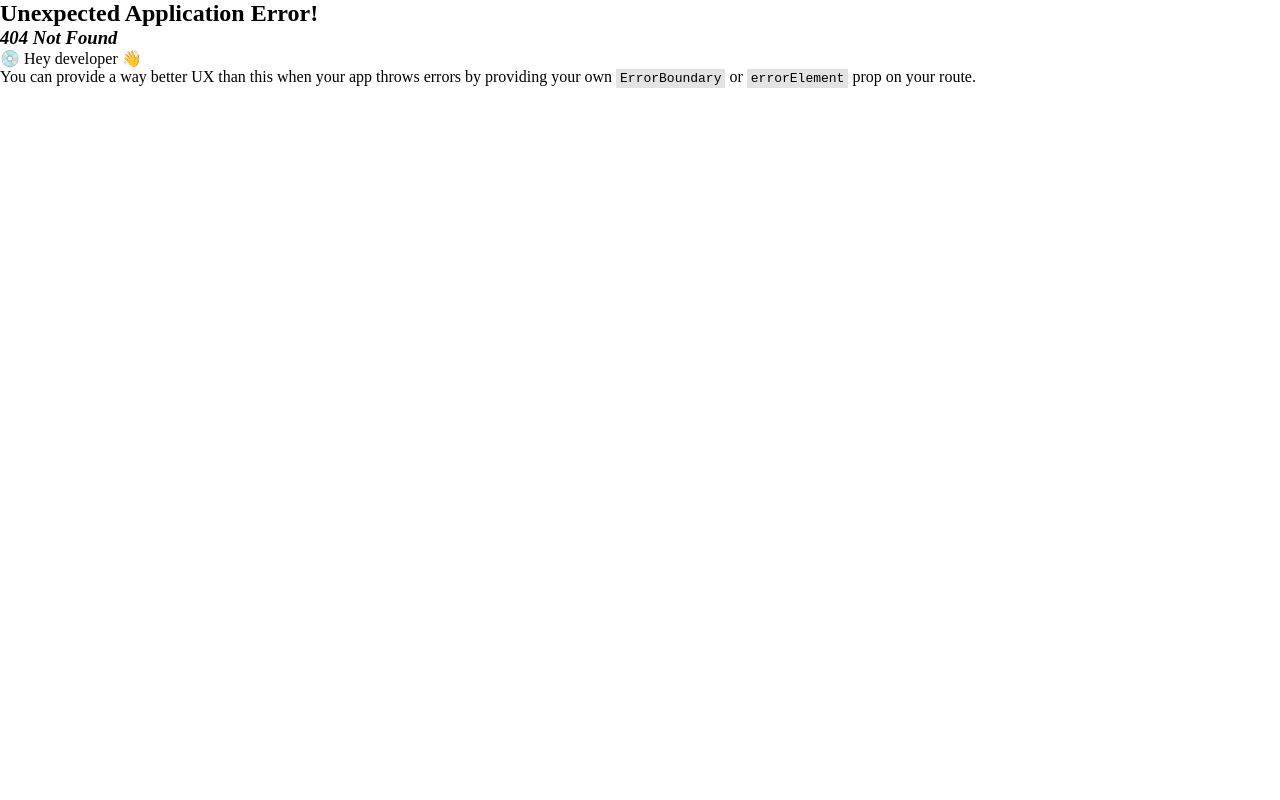
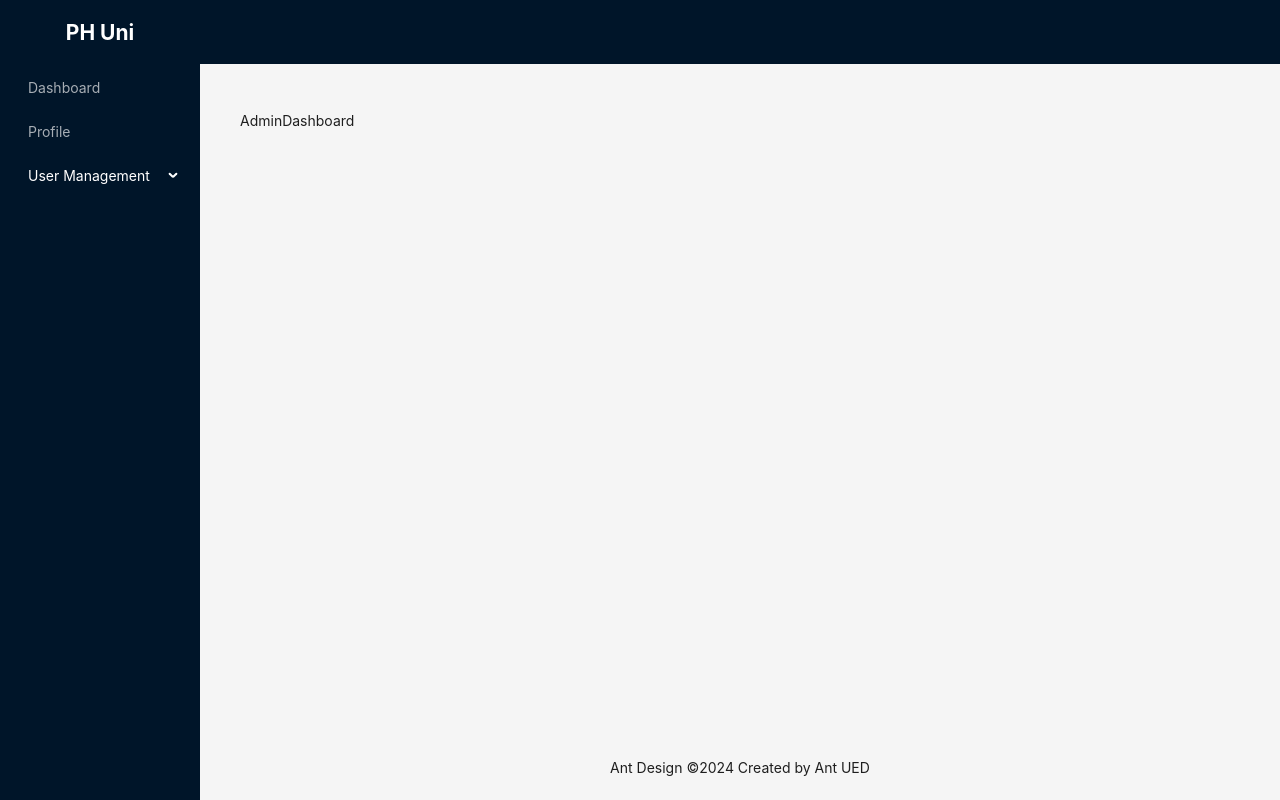
Before and after one commit to shahehsan2002/PH-client, a React (Vite) app: page /admin in a window 1280 px wide. Before the commit this address had no page. Built offline with nearby package versions, Linux system fonts and the light colour scheme.

Commit message:
Absolute path, relative path, outlet, and Layout layer

```diff
--- a/src/components/layout/MainLayout.tsx
+++ b/src/components/layout/MainLayout.tsx
@@ -1,6 +1,7 @@
 import React, { Children, createElement } from 'react';
 import { Flex, Layout, Menu, MenuProps } from 'antd';
 import { UploadOutlined, UserOutlined, VideoCameraOutlined } from '@ant-design/icons';
+import { Outlet } from 'react-router-dom';
 
 const { Header, Content, Footer, Sider } = Layout;
 
@@ -67,7 +68,7 @@
               minHeight: 360,
             }}
           >
-            <h1>The main content should go here</h1>
+            <Outlet/>
           </div>
         </Content>
         <Footer style={{ textAlign: 'center' }}>
--- /dev/null
+++ b/src/pages/About.tsx
@@ -0,0 +1,9 @@
+import React from 'react'
+
+const About = () => {
+  return (
+    <div>About</div>
+  )
+}
+
+export default About
--- /dev/null
+++ b/src/pages/Contact.tsx
@@ -0,0 +1,9 @@
+import React from 'react'
+
+const Contact = () => {
+  return (
+    <div>Contact</div>
+  )
+}
+
+export default Contact
--- /dev/null
+++ b/src/pages/Login.tsx
@@ -0,0 +1,9 @@
+import React from 'react'
+
+const Login = () => {
+  return (
+    <div>Login</div>
+  )
+}
+
+export default Login
--- /dev/null
+++ b/src/pages/Register.tsx
@@ -0,0 +1,9 @@
+import React from 'react'
+
+const Register = () => {
+  return (
+    <div>Register</div>
+  )
+}
+
+export default Register
--- /dev/null
+++ b/src/pages/admin/AdminDashboard.tsx
@@ -0,0 +1,8 @@
+
+const AdminDashboard = () => {
+  return (
+    <div>AdminDashboard</div>
+  )
+}
+
+export default AdminDashboard
--- /dev/null
+++ b/src/pages/admin/CreateStudent.tsx
@@ -0,0 +1,7 @@
+const CreateStudent = () => {
+  return (
+    <div>CreateStudent</div>
+  )
+}
+
+export default CreateStudent
--- a/src/routes/routes.tsx
+++ b/src/routes/routes.tsx
@@ -1,10 +1,52 @@
 import { createBrowserRouter } from "react-router-dom";
 import App from "../App";
+import About from "../pages/About";
+import Contact from "../pages/Contact";
+import Login from "../pages/Login";
+import Register from "../pages/Register";
+import AdminDashboard from "../pages/admin/AdminDashboard";
+import CreateStudent from "../pages/admin/CreateStudent";
 
 const router = createBrowserRouter([
     {
         path:'/',
-        element:<App/>
+        element:<App/>,
+        children:[
+            {
+                path:'about',
+                element:<About/>
+            },
+            {
+                path:'contact',
+                element:<Contact/>
+            },
+        ]
+    },
+    {
+        path:'/admin',
+        element:<App/>,
+        children:[
+            {
+                index:true,
+                element:<AdminDashboard/>
+            },
+            {
+                path:'dashboard',
+                element:<AdminDashboard/>
+            },
+            {
+                path:'create-student',
+                element:<CreateStudent/>
+            },
+        ]
+    },
+    {
+        path:'/login',
+        element:<Login/>
+    },
+    {
+        path:'/register',
+        element:<Register/>
     },
 ]);
 
```
Also changed, not shown: src/components/layout/AdminLayout.tsx (added, +12 -0 lines).
